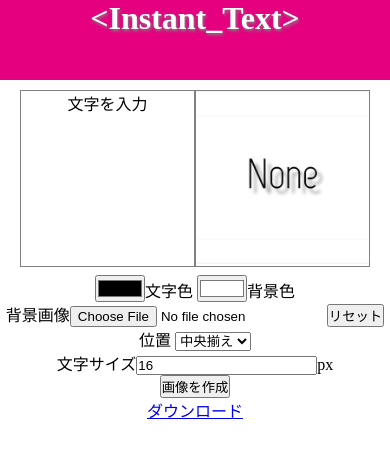
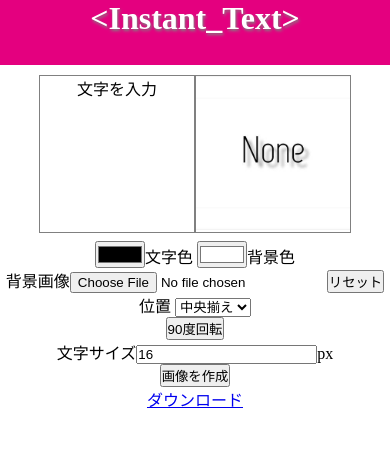
Before and after one commit to illionillion/instant_text, a plain HTML site: page index.html in a window 390 px wide. Drawn offline with Linux system fonts and the light colour scheme.

Commit message:
rotate90も増えたのでそろそろUIを何とかしたい。

```diff
--- a/css/main.css
+++ b/css/main.css
@@ -6,7 +6,7 @@
 
 #main_header{
   width: 100%;
-  height: 80px;
+  height: 65px;
   background-color: #E4007F;
   text-align: center;
 }
@@ -23,9 +23,9 @@ h1{
 
 #canvas{
   margin: 10px auto;
-  /* width: 59%; */
-  width: 800px;
-  height: 400px;
+  width: 55%;
+  /* width: 800px;
+  height: 400px; */
   /* height: 100%; */
   display: flex;
 }
@@ -49,22 +49,10 @@ h1{
   background-size: cover;
 }
 
-/* #target,#view::before{
-  padding-top: 100%;
 
-} */
-@media screen and (max-width:800px) {
-  #canvas{
-    /* flex-direction: column; */
-    width: 600px;
-    height: 300px;
-  }
-}
 @media screen and (max-width:600px) {
   #canvas{
-    /* flex-direction: column; */
-    width: 350px;
-    height: 175px;
+    width: 80%;
   }
 }
 
--- a/index.html
+++ b/index.html
@@ -23,7 +23,7 @@
       <!-- <div id="target" contenteditable="true"><span style="color:red;">文字を入力</span></div> -->
       <!-- <textarea id="target" contenteditable="true">文字を入力</textarea> -->
       <!-- <textarea id="target" contenteditable="true"><div style="color:red;">文字を入力</div></textarea> -->
-      <div id="can_margin"></div>
+      <!-- <div id="can_margin"></div> -->
       <div id="view"><img src="img/none_1.jpg" id="result" alt=""></div>
     </div>
     <div id="controller">
@@ -45,9 +45,10 @@
           <option value="left">左揃え</option>
           <option value="right">右揃え</option>
         </select>
-      </label><br>
-      <label for="font_size">文字サイズ<input type="number" name="font_size" id="font_size" min="1" placeholder="文字サイズ">px</label><br>
-      <input type="button" id="ss_btn" value="画像を作成"><br>
+      </label>
+      <div><input type="button" id="rotate" value="90度回転"></div>
+      <div><label for="font_size">文字サイズ<input type="number" name="font_size" id="font_size" min="1" placeholder="文字サイズ">px</label></div>
+      <div><input type="button" id="ss_btn" value="画像を作成"></div>
       <a href="#" id="ss_donwload">ダウンロード</a>
 
     </div>
--- a/js/main.js
+++ b/js/main.js
@@ -7,7 +7,7 @@ function take_ss(){
   html2canvas($("#target")[0]).then(canvas => {
 
     const imgData = canvas.toDataURL();
-    console.log(imgData);
+    // console.log(imgData);
     $("#result").attr("src",imgData);
     $("#ss_donwload").attr("download", "");
     $("#ss_donwload").attr("href",imgData);
```
